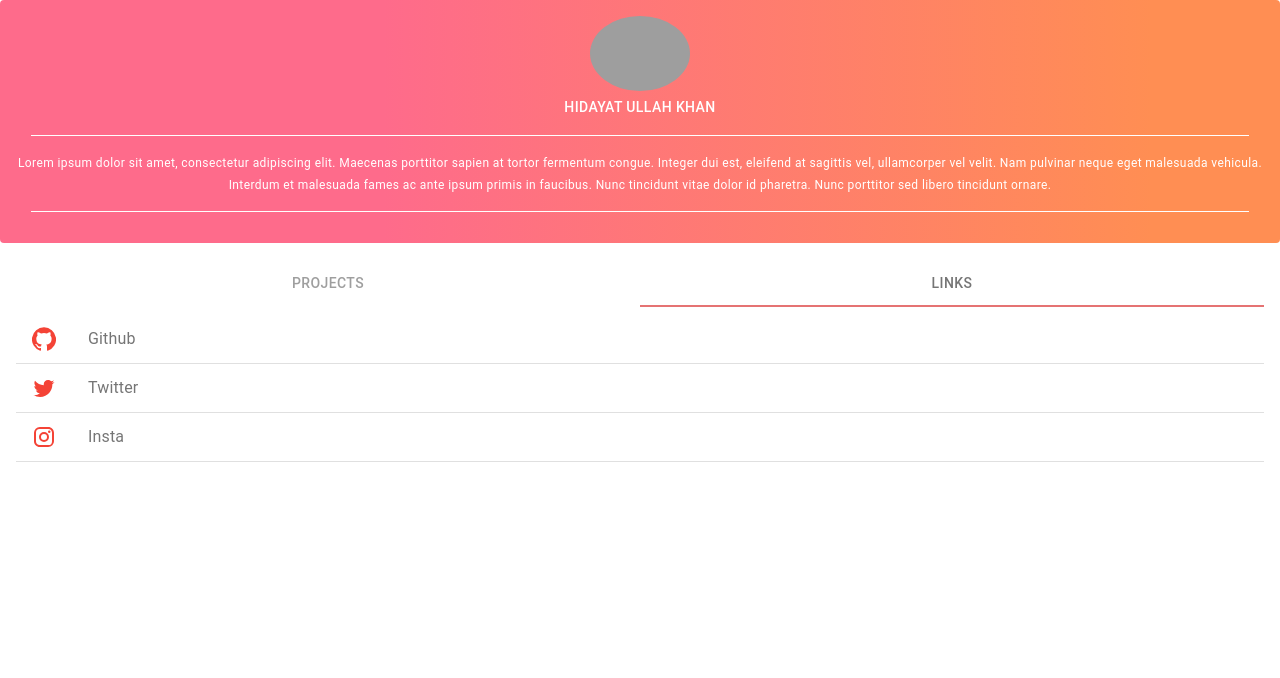
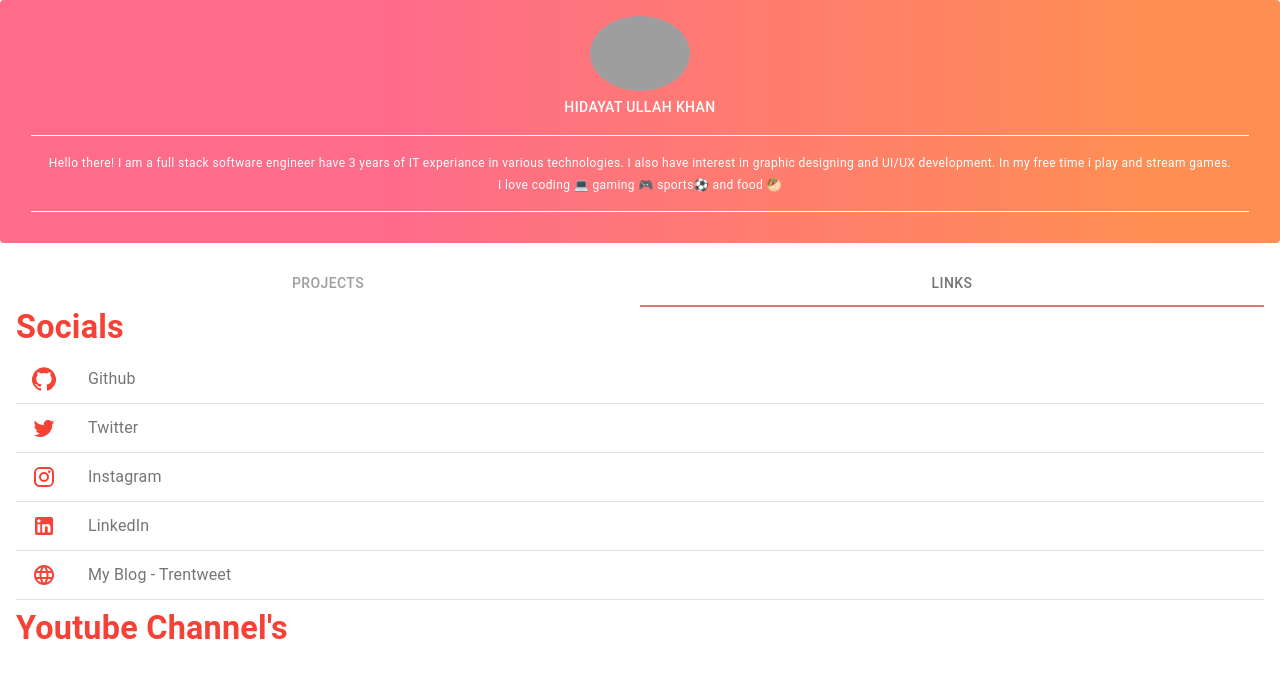
Before and after one commit to KhanStan99/my-portfolio, a React (Create React App) app: page / in a window 1280 px wide. Both pictures are taken after a click on the tab "LINKS". Shown: the top 678 px of the page. Built offline with nearby package versions, Linux system fonts and the light colour scheme; grey boxes are pictures that could not be loaded.

Commit message:
Added Links

```diff
--- a/public/index.html
+++ b/public/index.html
@@ -15,6 +15,7 @@
       user's mobile device or desktop. See https://developers.google.com/web/fundamentals/web-app-manifest/
     -->
     <link rel="manifest" href="%PUBLIC_URL%/manifest.json" />
+    <script src="https://apis.google.com/js/platform.js"></script>
     <!--
       Notice the use of %PUBLIC_URL% in the tags above.
       It will be replaced with the URL of the `public` folder during the build.
--- a/src/components/bottom-component.jsx
+++ b/src/components/bottom-component.jsx
@@ -23,9 +23,12 @@ const useStyles = makeStyles((theme) => ({
   },
 }));
 
-export default function BottomComponent() {
+export default function BottomComponent(props) {
   const classes = useStyles();
-  const [value, setValue] = React.useState(0);
+
+  const [value, setValue] = React.useState(
+    window.location.pathname === "/links" ? 1 : 0
+  );
 
   const handleChange = (event, newValue) => {
     setValue(newValue);
--- a/src/components/links-component.jsx
+++ b/src/components/links-component.jsx
@@ -8,7 +8,9 @@ import Divider from "@material-ui/core/Divider";
 import GitHubIcon from "@material-ui/icons/GitHub";
 import TwitterIcon from "@material-ui/icons/Twitter";
 import InstagramIcon from "@material-ui/icons/Instagram";
-
+import LinkedInIcon from "@material-ui/icons/LinkedIn";
+import Typography from "@material-ui/core/Typography";
+import LanguageIcon from "@material-ui/icons/Language";
 // const useStyles = makeStyles((theme) => ({}));
 
 export default function LinksComponent() {
@@ -18,17 +20,27 @@ export default function LinksComponent() {
     {
       title: "Github",
       icon: <GitHubIcon color="primary" />,
-      target: "http://www.github.com",
+      target: "https://github.com/KhanStan99",
     },
     {
       title: "Twitter",
       icon: <TwitterIcon color="primary" />,
-      target: "http://www.Twitter.com",
+      target: "https://twitter.com/KhanStan99",
     },
     {
-      title: "Insta",
+      title: "Instagram",
       icon: <InstagramIcon color="primary" />,
-      target: "http://www.Instagram.com",
+      target: "https://www.instagram.com/KhanStan99/",
+    },
+    {
+      title: "LinkedIn",
+      icon: <LinkedInIcon color="primary" />,
+      target: "https://www.linkedin.com/in/userhidayatkhan/",
+    },
+    {
+      title: "My Blog - Trentweet",
+      icon: <LanguageIcon color="primary" />,
+      target: "https://www.trentweet.in/",
     },
   ];
 
@@ -37,6 +49,15 @@ export default function LinksComponent() {
   };
 
   return (
+    <div>
+      <Typography
+        color="primary"
+        variant="h4"
+        component="h2"
+        style={{ textAlign: "start" }}
+      >
+        <b>Socials</b>
+      </Typography>
       <List component="nav" aria-label="secondary mailbox folder">
         {socialLinks.map((item) => {
           return (
@@ -53,5 +74,38 @@ export default function LinksComponent() {
           );
         })}
       </List>
+      <Typography
+        color="primary"
+        variant="h4"
+        component="h2"
+        style={{ textAlign: "start" }}
+      >
+        <b>Youtube Channel's</b>
+      </Typography>
+      <div
+        style={{
+          display: "flex",
+          margin: "20px",
+          flexDirection: "column",
+          alignItems: "start",
+        }}
+      >
+        <div
+          class="g-ytsubscribe"
+          data-channelid="UCW4ThNiminAyT4pvQR_t5Eg"
+          data-layout="full"
+          data-count="default"
+        />
+
+        <div
+          class="g-ytsubscribe"
+          data-channelid="UCAwvnxzb2YgftWrF8Vu7FuA"
+          data-layout="full"
+          data-count="default"
+          data-theme="dark"
+
+        />
+      </div>
+    </div>
   );
 }
--- a/src/components/projects-component.jsx
+++ b/src/components/projects-component.jsx
@@ -8,6 +8,7 @@ import CardMedia from "@material-ui/core/CardMedia";
 import Button from "@material-ui/core/Button";
 import Typography from "@material-ui/core/Typography";
 import Chip from "@material-ui/core/Chip";
+import Grid from "@material-ui/core/Grid";
 
 const useStyles = makeStyles((theme) => ({
   media: {
@@ -79,23 +80,53 @@ export default function ProjectsComponent() {
       ],
       tags: ["Android", "MVVM", "Kotlin", "XML"],
     },
+
     {
-      title: "Android MVVM Structure",
-      image: "https://miro.medium.com/max/960/1*kWwjlkOEyTV6M7W7tZrs1w.png",
+      title: "Gilfoyle's Bitcoin Alert Android App",
+      image:
+        "https://i.ytimg.com/vi/8fXKVZvHUQ8/hqdefault.jpg?sqp=-oaymwEZCPYBEIoBSFXyq4qpAwsIARUAAIhCGAFwAQ==&rs=AOn4CLCM52_IeT_6oexNqF4SY5pmxyKWrQ",
       description:
-        "Android project MVVM structure. You can use this to avoid writing boiler plate code for your new projects.",
+        "Silicon Valley fan? Then you know what i am talking about! This app alerts when your set bitcoin price changes in a funny way. Try it out 😀",
       target: [
         {
           label: "View on Github",
-          target: "https://github.com/KhanStan99/AndroidImageCompressor",
+          target: "https://github.com/KhanStan99/GilfoyleAndroid",
         },
         {
-          label: "View on Play Store",
+          label: "Download APK from Github",
           target:
-            "https://play.google.com/store/apps/details?id=in.trentweet.imagecompressor",
+            "https://github.com/KhanStan99/GilfoyleAndroid/blob/master/InstallMe.apk",
         },
       ],
-      tags: ["Android", "MVVM", "Kotlin", "XML"],
+      tags: ["Android", "API", "Kotlin", "XML"],
+    },
+    {
+      title: "Transition Effect in Android App",
+      image:
+        "https://raw.githubusercontent.com/KhanStan99/SharedElementWithRetrofitResponseInRecyclerView/master/gif-image.gif",
+      description: "Basic Transition effect for your android application",
+      target: [
+        {
+          label: "View on Github",
+          target:
+            "https://github.com/KhanStan99/SharedElementWithRetrofitResponseInRecyclerView",
+        },
+      ],
+      tags: ["Android", "Kotlin", "XML"],
+    },
+    {
+      title: "TODO list Android App",
+      image:
+        "https://d12y7sg0iam4lc.cloudfront.net/s/img/marketing/top-todo-app/to-do-list.png",
+      description:
+        "TODO list appliation with CRUD operations uses 'NestJS' REST APIs.",
+      target: [
+        {
+          label: "View on Github",
+          target: "https://github.com/KhanStan99/TodoMobileApp",
+        },
+      ],
+      tags: ["Android", "Kotlin", "XML", "REST", "NodeJS"],
     },
   ];
 
@@ -103,8 +134,11 @@ export default function ProjectsComponent() {
     window.open(target, "_blank");
   };
 
-  return projects.map((item) => {
   return (
+    <Grid container spacing={2} direction="row">
+      {projects.map((item) => {
+        return (
+          <Grid item xs={12} sm={12} md={6} lg={3} direction="row">
             <Card key={item.title} className={classes.cards}>
               <CardActionArea>
                 <CardMedia
@@ -116,7 +150,11 @@ export default function ProjectsComponent() {
                   <Typography gutterBottom variant="h5" component="h2">
                     {item.title}
                   </Typography>
-            <Typography variant="body2" color="textSecondary" component="p">
+                  <Typography
+                    variant="body2"
+                    color="textSecondary"
+                    component="p"
+                  >
                     {item.description}
                   </Typography>
                 </CardContent>
@@ -142,6 +180,9 @@ export default function ProjectsComponent() {
                 })}
               </CardActions>
             </Card>
+          </Grid>
         );
-  });
+      })}
+    </Grid>
+  );
 }
--- a/src/components/top-component.jsx
+++ b/src/components/top-component.jsx
@@ -43,13 +43,32 @@ export default function TopComponent() {
         <Divider light className={classes.divider} />
 
         <Typography variant="caption" className={classes.nameStyle}>
-          Lorem ipsum dolor sit amet, consectetur adipiscing elit. Maecenas
-          porttitor sapien at tortor fermentum congue. Integer dui est, eleifend
-          at sagittis vel, ullamcorper vel velit. Nam pulvinar neque eget
-          malesuada vehicula. Interdum et malesuada fames ac ante ipsum primis
-          in faucibus. Nunc tincidunt vitae dolor id pharetra. Nunc porttitor
-          sed libero tincidunt ornare.{" "}
+          Hello there! I am a full stack software engineer have 3 years of IT
+          experiance in various technologies. I also have interest in graphic
+          designing and UI/UX development. In my free time i play and stream
+          games.
         </Typography>
+        <div>
+          <Typography variant="caption" className={classes.nameStyle}>
+            I love coding{" "}
+            <span role="img" aria-label="computer">
+              💻
+            </span>{" "}
+            gaming{" "}
+            <span role="img" aria-label="game">
+              🎮
+            </span>{" "}
+            sports
+            <span role="img" aria-label="football">
+              ⚽
+            </span>{" "}
+            and food{" "}
+            <span role="img" aria-label="food">
+              🥙
+            </span>
+          </Typography>
+        </div>
+
         <Divider light className={classes.divider} />
       </Paper>
     </Grid>
```
Lines whose indentation alone changed are shown as unchanged.
